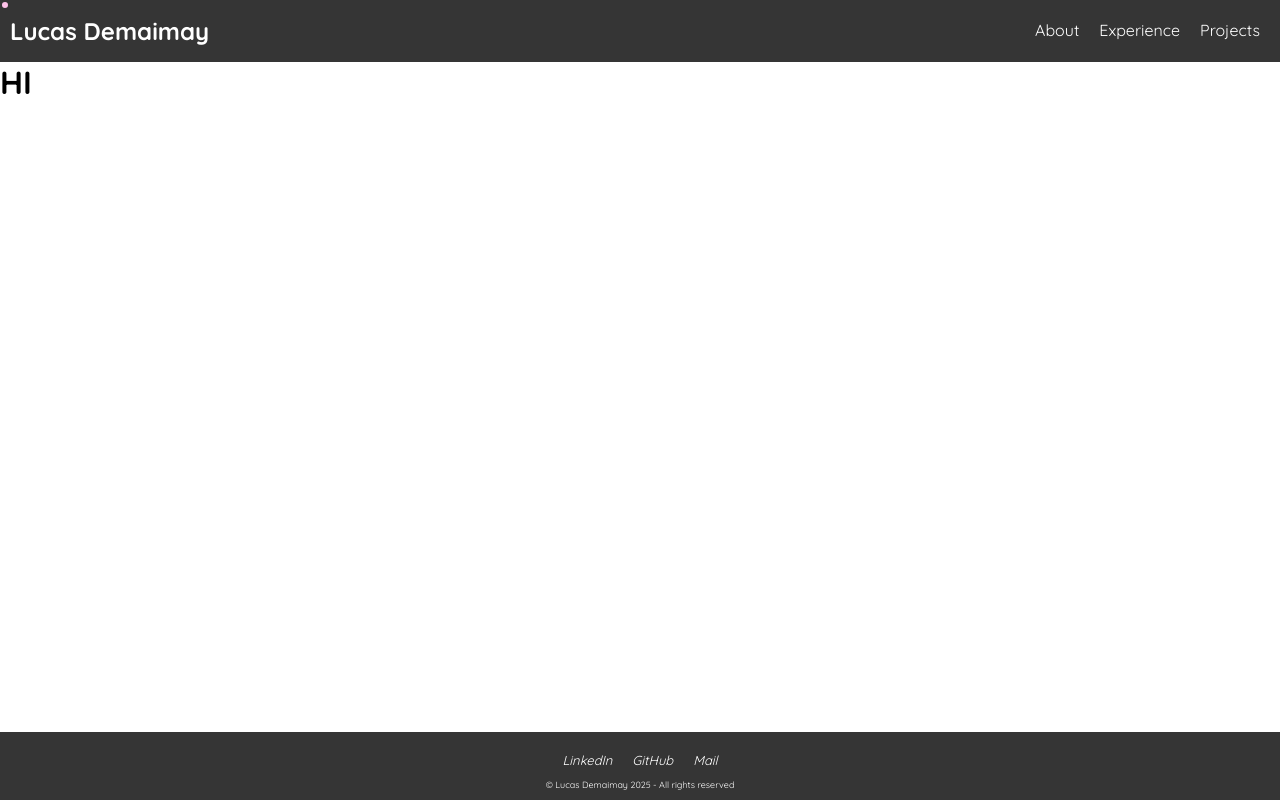
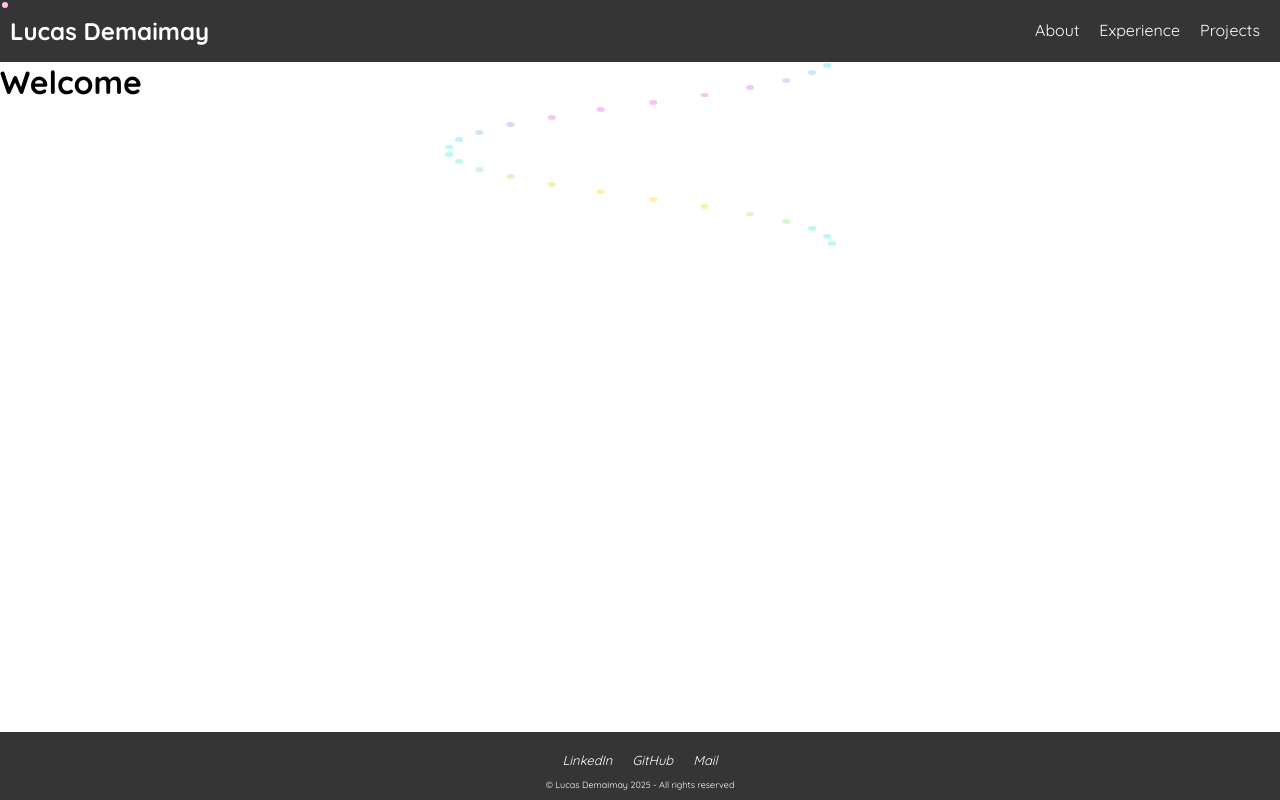
Before and after one commit to Lucas-Demaimay/Portfolio, a Vue app: page / in a window 1280 px wide. Built offline with nearby package versions, Linux system fonts and the light colour scheme.

Commit message:
feat: add cool background

```diff
--- a/src/assets/main.css
+++ b/src/assets/main.css
@@ -18,6 +18,7 @@ body {
 
 main {
   flex: 1;
+  position: relative;
 }
 
 .app {
@@ -41,9 +42,27 @@ main {
   animation: 3s infinite colorAnimation;
   border-radius: 100%;
   width: 10px;
-  height:10px;
+  height: 10px;
   pointer-events: none;
   transition: left 0.05s ease, top 0.05s ease;
   border: solid #353535 2px;
+}
 
+.coolBackground {
+  position: absolute;
+  width: 100%;
+  height: 100%;
+  display: flex;
+  flex-direction: column;
+  align-items: center;
 }
+
+.block {
+  background-color: #ffffff00;
+  width: 0.7%;
+  border-radius: 50%;
+  flex: 1;
+  animation: waveAnimation infinite 5s ease-in-out;
+  margin: 0.1%;
+  animation-direction: alternate;
+}
--- a/src/assets/style/animation.css
+++ b/src/assets/style/animation.css
@@ -15,3 +15,24 @@
     background: white;
   }
 }
+
+@keyframes waveAnimation {
+  0% {
+    transform: translateX(15vw);
+    background: #b6f9f6;
+  }
+  25% {
+    background: #fff0a6;
+  }
+  50% {
+    transform: translateX(-15vw);
+    background: #b6f9f6;
+  }
+  75% {
+    background: #ffbfef;
+  }
+  100% {
+    transform: translateX(15vw);
+    background: #b6f9f6;
+  }
+}
--- a/src/assets/style/footer.css
+++ b/src/assets/style/footer.css
@@ -1,5 +1,5 @@
 footer {
-    font-size: small;
+  font-size: small;
   display: flex;
   flex-direction: column;
   align-items: center;
--- a/src/layouts/AppLayout.vue
+++ b/src/layouts/AppLayout.vue
@@ -8,6 +8,9 @@ import Footer from "@/components/Footer.vue";
     <Header/>
   </header>
   <main>
+    <div class="coolBackground">
+      <div v-for="x in 90" class="block" :style="{ animationDelay: (x * 0.2) + 's' }"></div>
+    </div>
     <slot />
   </main>
   <footer>
--- a/src/views/HomeView.vue
+++ b/src/views/HomeView.vue
@@ -1,5 +1,3 @@
 <template>
-  <div>
-    <h1>HI</h1>
-  </div>
+  <h1>Welcome</h1>
 </template>
```
